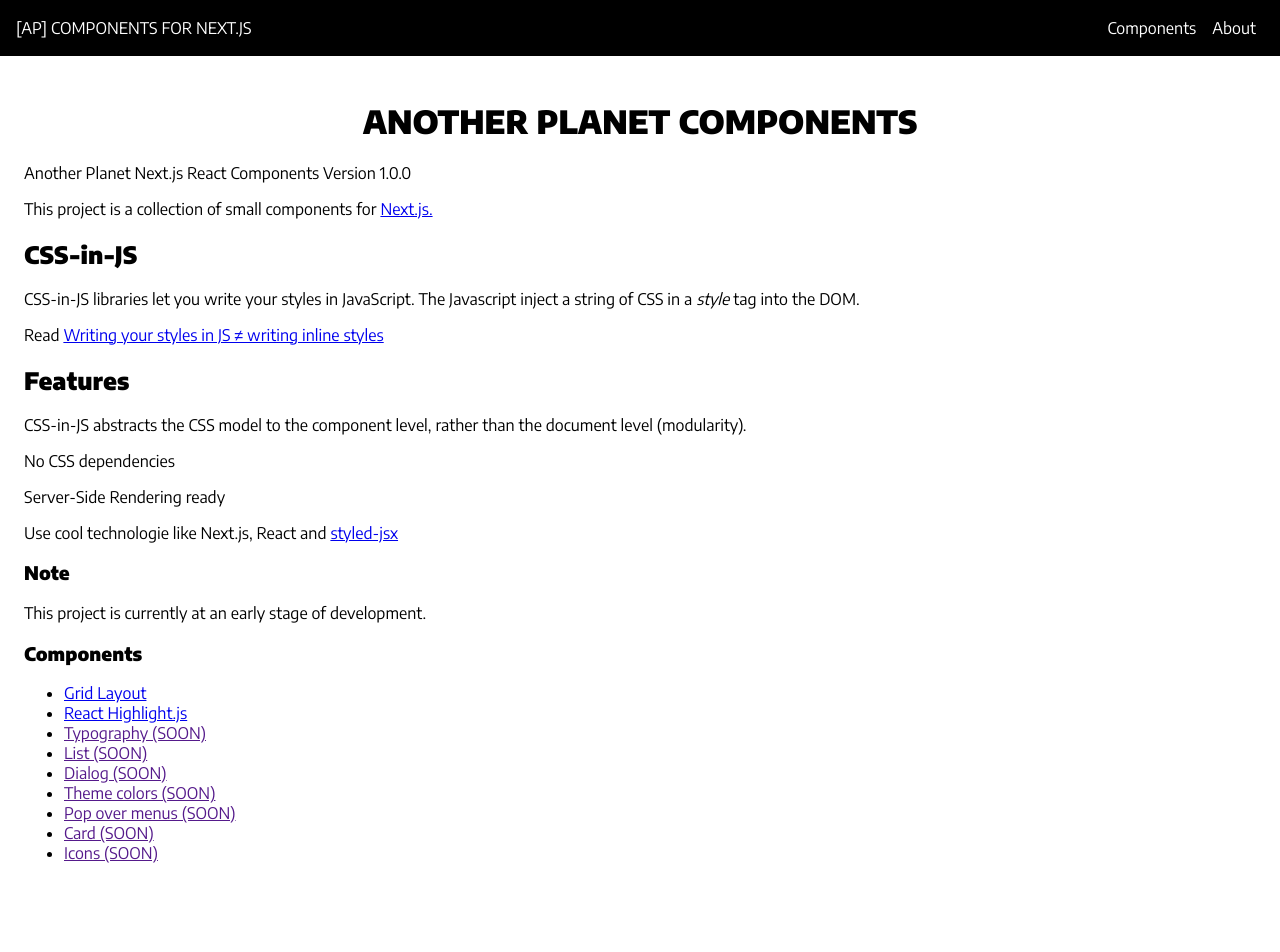
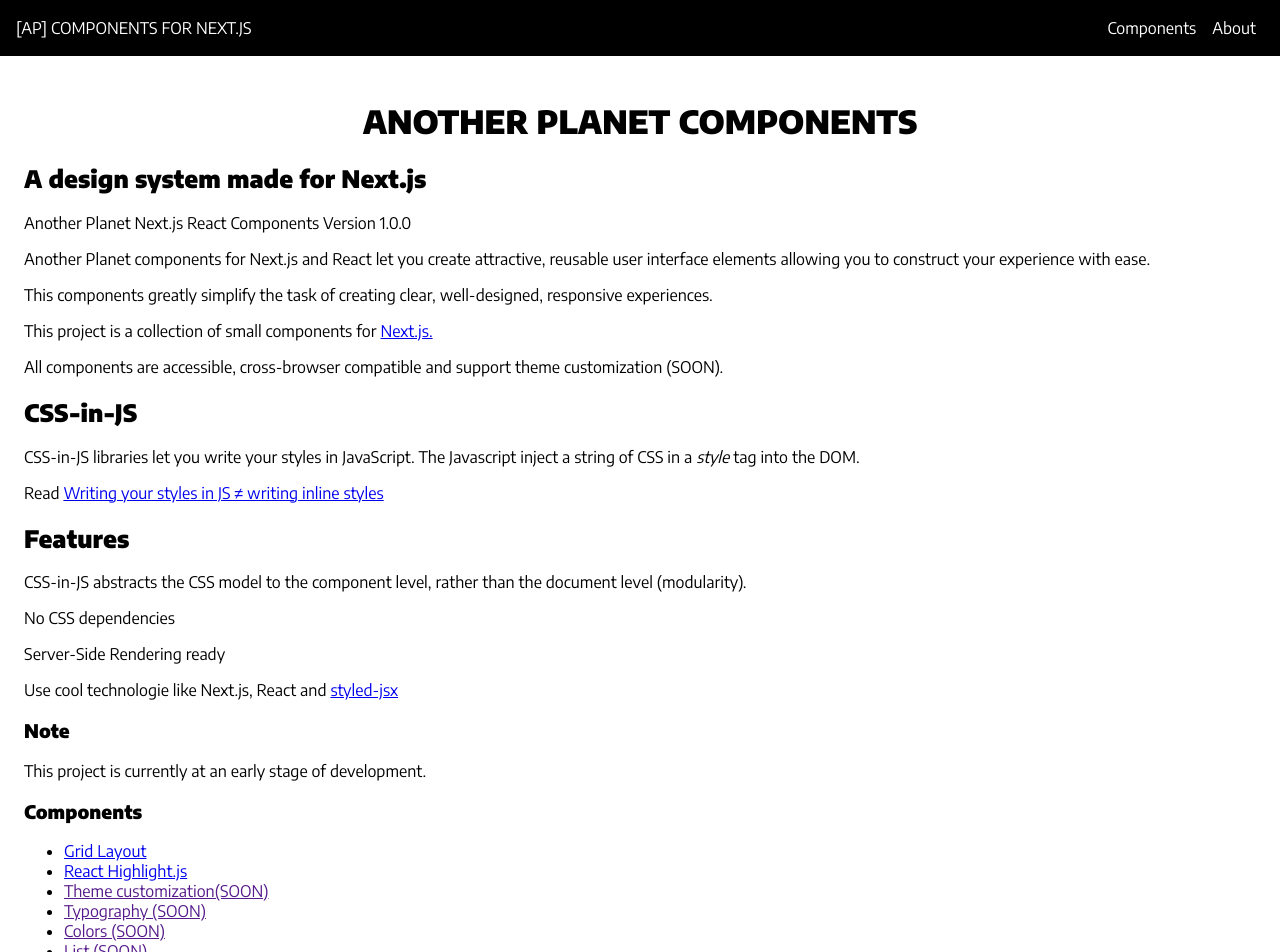
Before and after one commit to anotherplanet-io/Next-React-Components, a Next.js app: page / in a window 1280 px wide. Shown: the top 952 px of the page. Before the commit the page ends 903 px from the top, so only its background shows below. Built offline with nearby package versions, Linux system fonts and the light colour scheme.

Commit message:
update package

```diff
--- a/packages/ap-layout-grid/package.json
+++ b/packages/ap-layout-grid/package.json
@@ -8,7 +8,7 @@
   },
   "repository": {
     "type": "git",
-    "url": "git+https://github.com/anotherplanet-io/Next-React-Components.git"
+    "url": "git+https://github.com/anotherplanet-io/Next-React-Components/packages/ap-layout-grid"
   },
   "keywords": [
     "column",
--- a/pages/index.js
+++ b/pages/index.js
@@ -25,8 +25,12 @@
           <Row>
             <Cell phone={4} tablet={8} desktop={12}>
               <h1>Another Planet Components</h1>
-              <p>Another Planet Next.js React Components Version 1.0.0</p>
+              <h2>A design system made for Next.js</h2>
+              <p className='note'>Another Planet Next.js React Components Version 1.0.0</p>
+              <p>Another Planet components for Next.js and React let you create attractive, reusable user interface elements allowing you to construct your experience with ease.</p>
+              <p>This components greatly simplify the task of creating clear, well-designed, responsive experiences.</p>
               <p>This project is a collection of small components for <a href='https://github.com/zeit/next.js'>Next.js.</a></p>
+              <p>All components are accessible, cross-browser compatible and support theme customization (SOON).</p>
 
               <h2>CSS-in-JS</h2>
               <p>CSS-in-JS libraries let you write your styles in JavaScript. The Javascript inject a string of CSS in a <i>style</i> tag into the DOM.</p>
@@ -45,13 +49,15 @@
               <ul>
                 <li><Link href='/ap-grid-layout'><a>Grid Layout</a></Link></li>
                 <li><Link href='/ap-highlight'><a>React Highlight.js</a></Link></li>
+                <li><Link href=''><a>Theme customization(SOON)</a></Link></li>
                 <li><Link href=''><a>Typography (SOON)</a></Link></li>
+                <li><Link href=''><a>Colors (SOON)</a></Link></li>
                 <li><Link href=''><a>List (SOON)</a></Link></li>
                 <li><Link href=''><a>Dialog (SOON)</a></Link></li>
-                <li><Link href=''><a>Theme colors (SOON)</a></Link></li>
                 <li><Link href=''><a>Pop over menus (SOON)</a></Link></li>
                 <li><Link href=''><a>Card (SOON)</a></Link></li>
                 <li><Link href=''><a>Icons (SOON)</a></Link></li>
+                <li><Link href=''><a>Modal (SOON)</a></Link></li>
               </ul>
 
             </Cell>
```
Also changed, not shown: packages/with-scroll-reveal/index.js (added, +31 -0 lines).
